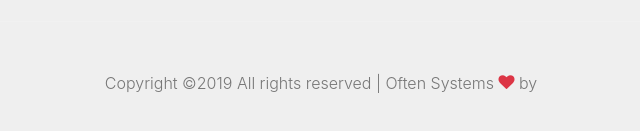
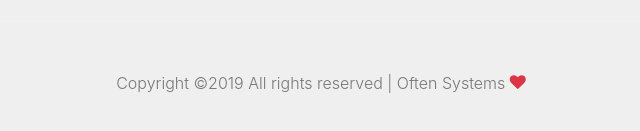
Before and after one commit to mukiibiismail/Often, a plain HTML site: page index.html in a window 1280 px wide. Shown: the part 3323-3454 px from the top of the page, 319-959 px from the left. Drawn offline with Linux system fonts and the light colour scheme; files whose address does not match are found by name; a web font is replaced by a local one.

Commit message:
Changed footer

```diff
--- a/index.html
+++ b/index.html
@@ -489,7 +489,7 @@
             <div class="border-top pt-5">
               <p>
 
-            Copyright &copy;<script>document.write(new Date().getFullYear());</script> All rights reserved | Often Systems <i class="icon-heart text-danger" aria-hidden="true"></i> by <a href="#" target="_blank" ></a>
+            Copyright &copy;<script>document.write(new Date().getFullYear());</script> All rights reserved | Often Systems <i class="icon-heart text-danger" aria-hidden="true"></i></a>
 
             </p>
             </div>
```
